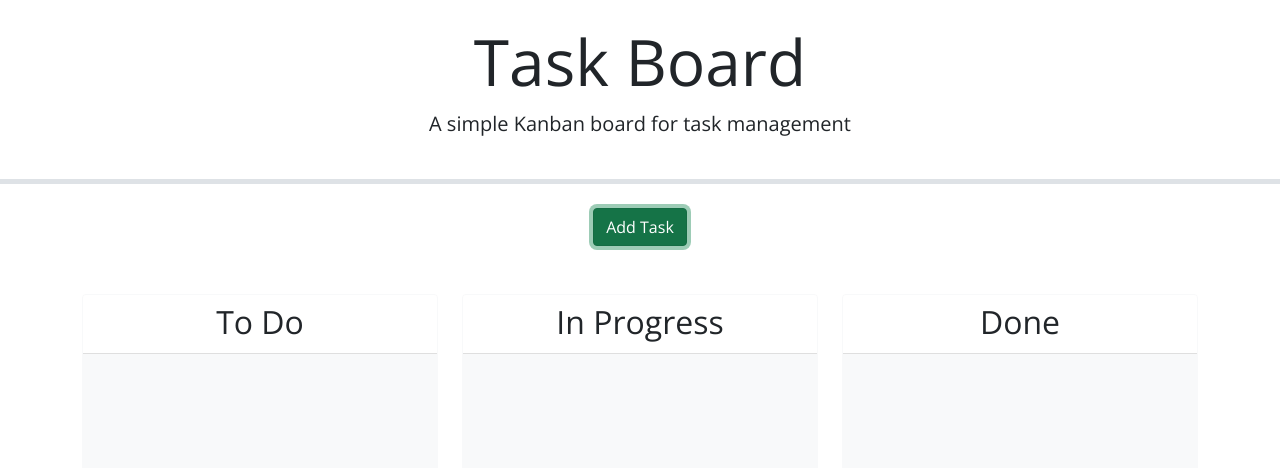
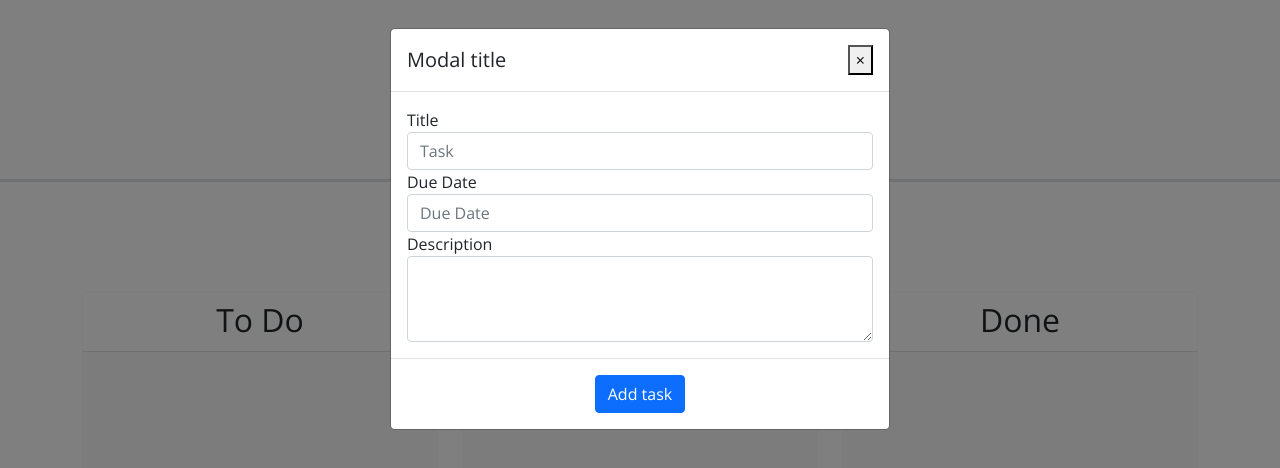
Before and after one commit to kylezap/project-kanban-board, a plain HTML site: page index.html in a window 1280 px wide. Both pictures are taken after a click on the button "Add Task". Drawn offline with nearby package versions, Linux system fonts and the light colour scheme.

Commit message:
added modal, datepicker

```diff
--- a/assets/js/script.js
+++ b/assets/js/script.js
@@ -36,3 +36,7 @@ function handleDrop(event, ui) {
 $(document).ready(function () {
 
 });
+
+$( function() {
+    $( "#datepicker" ).datepicker();
+  } );
--- a/index.html
+++ b/index.html
@@ -16,15 +16,54 @@
 </head>
 
 <body>
-  <header class="p-4 mb-4 text-center border-bottom border-5">
+  <!-- Header -->
+  <header class="p-4 mb-4 text-center border-bottom border-3">
     <h1 class="display-3">Task Board</h1>
     <p class="lead">A simple Kanban board for task management</p>
   </header>
+  <!-- Add Task Button -->
   <div class="container">
     <div class="text-center mb-5">
-      <button class="btn btn-success" data-bs-toggle="modal" data-bs-target="#formModal">Add Task</button>
+      <button type="button" class="btn btn-primary" data-bs-toggle="modal" data-bs-target="#exampleModal">
+        Add Task
+      </button>
     </div>
-    <!-- Todo: Create a modal with a form to add tasks -->
+    <!-- Modal -->
+    <div class="modal fade" id="exampleModal" tabindex="-1" role="dialog" aria-labelledby="exampleModalLabel"
+      aria-hidden="true">
+      <div class="modal-dialog" role="document">
+        <div class="modal-content">
+          <div class="modal-header">
+            <h5 class="modal-title" id="exampleModalLabel">Modal title</h5>
+            <button type="button" class="close" data-bs-dismiss="modal" aria-label="Close">
+              <span aria-hidden="true">&times;</span>
+            </button>
+          </div>
+          <div class="modal-body">
+            <form>
+              <div class="form-row">
+                <div class="col-12">
+                  <label for="task-title">Title</label>
+                  <input type="text" class="form-control" id="task-title" placeholder="Task">
+                </div>
+                <div class="col-12">
+                  <label for="datepicker">Due Date</label>
+                  <input type="text" class="form-control" id="datepicker" placeholder="Due Date">
+                </div>
+                <div class="col-12">
+                  <label for="description">Description</label>
+                  <textarea class="form-control" id="description" rows="3"></textarea>
+                </div>
+              </div>
+            </form>
+          </div>
+          <div class="modal-footer">
+            <button type="button" class="btn btn-primary mx-auto" id="add-task">Add task</button>
+          </div>
+        </div>
+      </div>
+    </div>
+    <!-- Swimlanes -->
     <div class="row swim-lanes text-center justify-content-between">
       <div class="col-12 col-lg-4 d-flex">
         <div id="to-do" class="card border-light mb-3 lane flex-grow-1">
```
Lines whose indentation alone changed are shown as unchanged.
